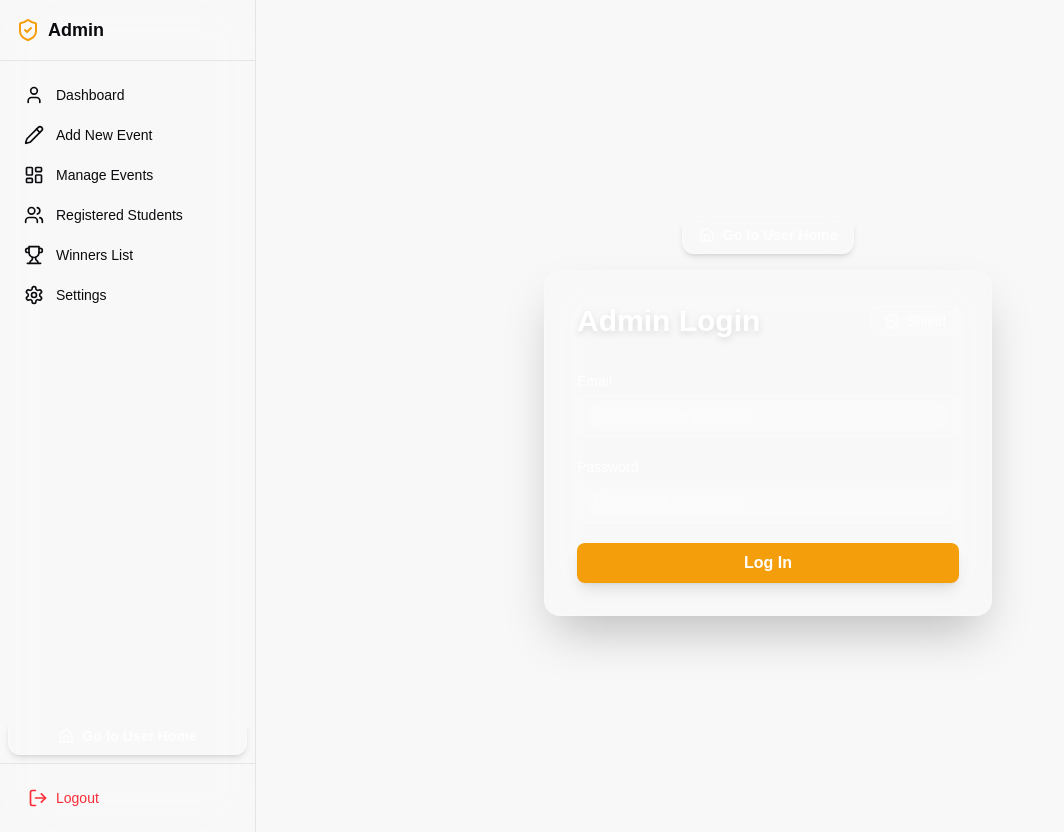
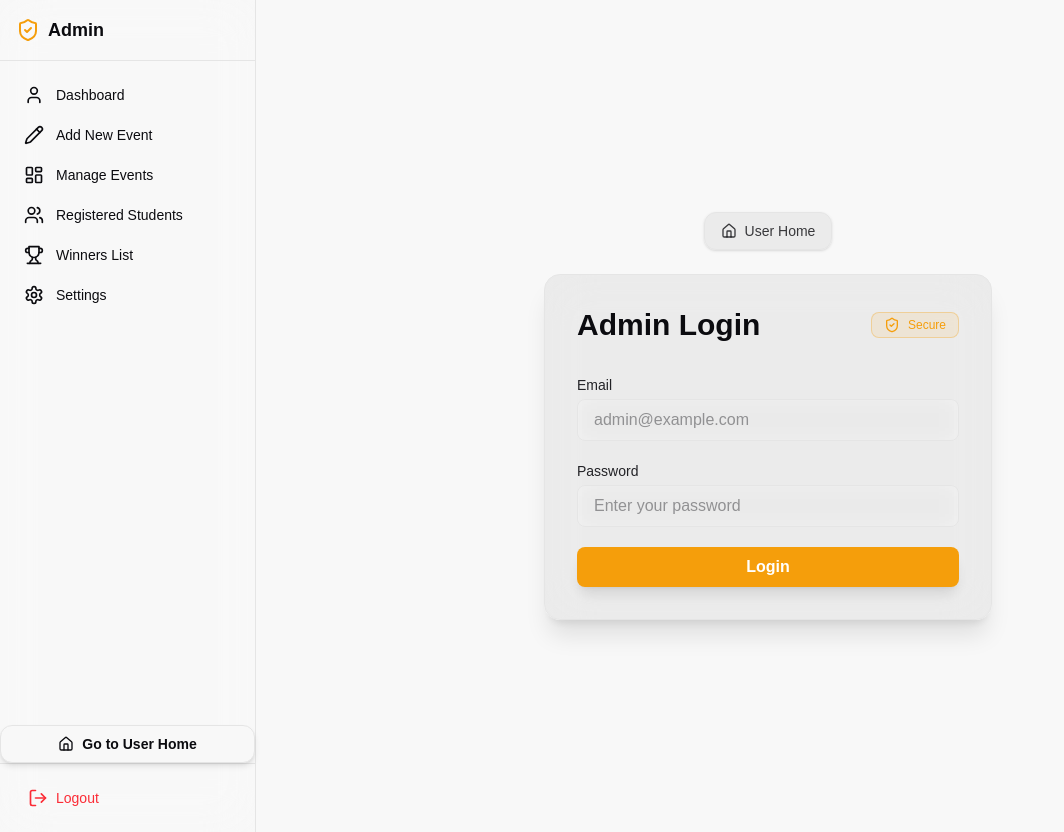
Before and after one commit to nileshkumaryadav1/techfest, a Next.js app: page /admin/login in a window 1280 px wide. Shown: the whole page, without its empty margins (0-1064 px from the left). Built offline with nearby package versions, Linux system fonts and the light colour scheme.

Commit message:
ui modification minor 3

```diff
--- a/app/(route)/admin/(auth)/login/page.js
+++ b/app/(route)/admin/(auth)/login/page.js
@@ -10,6 +10,7 @@ export default function AdminLoginPage() {
   const [password, setPassword] = useState("");
   const [error, setError] = useState("");
   const router = useRouter();
+  const [loading, setLoading] = useState(false);
 
   // ✅ Redirect if already logged in
   useEffect(() => {
@@ -20,6 +21,8 @@ export default function AdminLoginPage() {
 
   const handleLogin = async (e) => {
     e.preventDefault();
+    setLoading(true);
+    setError("");
 
     try {
       const res = await fetch("/api/admin/login", {
@@ -32,6 +35,7 @@ export default function AdminLoginPage() {
 
       if (!res.ok) {
         setError(data.error || "Login failed");
+        setLoading(false);
         return;
       }
 
@@ -39,32 +43,31 @@ export default function AdminLoginPage() {
       router.replace("/admin");
     } catch (err) {
       setError("Something went wrong. Please try again.");
+      setLoading(false);
     }
   };
 
   return (
-    <div className="md:min-h-screen p-10 flex-col space-y-4 flex items-center justify-center bg-[var(--background)] px-4">
+    <div className="md:min-h-screen flex flex-col items-center justify-center px-4 py-10 bg-[var(--background)] text-[var(--foreground)]">
+      {/* Back to Home */}
       <Link
-        // onClick={() => router.push("/")}
         href="/"
-        className="flex items-center justify-center gap-2 px-4 py-2 rounded-xl text-sm font-semibold text-white/80 hover:text-white bg-white/10 hover:bg-white/20 backdrop-blur-lg border border-white/20 shadow-md transition-all duration-200 active:scale-95 w-full sm:w-auto"
+        className="mb-6 flex items-center gap-2 px-4 py-2 rounded-xl text-sm font-medium bg-[var(--foreground)]/5 hover:bg-[var(--foreground)]/10 text-[var(--foreground)]/80 hover:text-[var(--foreground)] border border-[var(--border)] shadow transition-all active:scale-95"
       >
         <Home className="w-4 h-4" />
-        <span>Go to User Home</span>
+        <span>User Home</span>
       </Link>
 
-      <div className="w-full max-w-md rounded-2xl border border-white/20 bg-white/10 backdrop-blur-xl shadow-2xl p-8">
+      {/* Card */}
+      <div className="w-full max-w-md rounded-2xl border border-[var(--border)] bg-[var(--foreground)]/5 backdrop-blur-xl shadow-xl p-8">
         {/* Header */}
         <div className="flex items-center justify-between mb-8">
-          <h1 className="text-3xl font-bold text-white drop-shadow-md">
+          <h1 className="text-3xl font-bold text-[var(--foreground)]">
             Admin Login
           </h1>
-          <button
-            // onClick={() => router.push("/")}
-            className="flex items-center gap-2 px-3 py-1 rounded-lg text-sm font-medium text-white/80 hover:text-white bg-white/10 hover:bg-white/20 backdrop-blur-md border border-white/20 transition-all"
-          >
+          <button className="flex items-center gap-2 px-3 py-1 rounded-lg text-xs font-medium bg-[var(--accent)]/10 text-[var(--accent)] hover:bg-[var(--accent)]/20 border border-[var(--accent)]/30 transition">
             <ShieldCheck className="w-4 h-4" />
-            Shield
+            Secure
           </button>
         </div>
 
@@ -80,14 +83,14 @@ export default function AdminLoginPage() {
           <div>
             <label
               htmlFor="email"
-              className="block text-sm font-medium mb-1 text-white/90"
+              className="block text-sm font-medium mb-1 text-[var(--foreground)]/90"
             >
               Email
             </label>
             <input
               id="email"
               type="email"
-              className="w-full px-4 py-2 rounded-lg border border-white/20 bg-white/10 backdrop-blur-md text-white placeholder-white/40 focus:outline-none focus:ring-2 focus:ring-[var(--accent)] transition"
+              className="w-full px-4 py-2 rounded-lg border border-[var(--border)] bg-[var(--background)]/40 backdrop-blur-md text-[var(--foreground)] placeholder-[var(--foreground)]/40 focus:outline-none focus:ring-2 focus:ring-[var(--accent)] transition"
               value={email}
               onChange={(e) => setEmail(e.target.value)}
               required
@@ -98,14 +101,14 @@ export default function AdminLoginPage() {
           <div>
             <label
               htmlFor="password"
-              className="block text-sm font-medium mb-1 text-white/90"
+              className="block text-sm font-medium mb-1 text-[var(--foreground)]/90"
             >
               Password
             </label>
             <input
               id="password"
               type="password"
-              className="w-full px-4 py-2 rounded-lg border border-white/20 bg-white/10 backdrop-blur-md text-white placeholder-white/40 focus:outline-none focus:ring-2 focus:ring-[var(--accent)] transition"
+              className="w-full px-4 py-2 rounded-lg border border-[var(--border)] bg-[var(--background)]/40 backdrop-blur-md text-[var(--foreground)] placeholder-[var(--foreground)]/40 focus:outline-none focus:ring-2 focus:ring-[var(--accent)] transition"
               value={password}
               onChange={(e) => setPassword(e.target.value)}
               required
@@ -115,9 +118,9 @@ export default function AdminLoginPage() {
 
           <button
             type="submit"
-            className="w-full py-2 rounded-lg bg-[var(--accent)] hover:bg-[var(--highlight)] text-white font-semibold shadow-lg transition-transform transform hover:scale-[1.02] active:scale-95"
+            className="w-full py-2 rounded-lg bg-[var(--accent)] hover:bg-[var(--highlight)] text-white font-semibold shadow-lg transition-transform hover:scale-[1.02] active:scale-95"
           >
-            Log In
+            {loading ? "Logging in..." : "Login"}
           </button>
         </form>
       </div>
--- a/app/(route)/admin/layout.js
+++ b/app/(route)/admin/layout.js
@@ -4,6 +4,7 @@ import { useEffect, useState } from "react";
 import { useRouter, usePathname } from "next/navigation";
 import AdminSidebar from "@/components/AdminSidebar";
 import { Menu } from "lucide-react";
+import Link from "next/link";
 
 export default function AdminLayout({ children }) {
   const router = useRouter();
@@ -36,12 +37,17 @@ export default function AdminLayout({ children }) {
 
   const handleLogout = () => {
     try {
+      // Confirm logout
+      if (!confirm("Are you sure you want to logout?")) return;
+
       // Clear stored session/token
       localStorage.removeItem("admin");
 
+      // Clear adminUser state
+      setAdminUser(null);
+
       // Redirect to login with replace to prevent going back
       router.replace("/admin/login");
-
     } catch (error) {
       console.error("Logout failed:", error);
       alert("Logout failed. Please try again.");
@@ -85,12 +91,22 @@ export default function AdminLayout({ children }) {
             <Menu size={24} />
           </button>
           <h1 className="text-lg font-semibold">Admin Dashboard</h1>
-          <button
-            onClick={handleLogout}
-            className="text-red-500 text-sm hover:underline"
-          >
-            Logout
-          </button>
+          {/* Logout button */}
+          {!adminUser ? (
+            <Link
+              href="/admin/login"
+              className="text-sm border border-[var(--border)] rounded px-2 py-1"
+            >
+              Login
+            </Link>
+          ) : (
+            <button
+              onClick={handleLogout}
+              className="text-red-500 text-sm border border-[var(--border)] rounded px-2 py-1"
+            >
+              Logout
+            </button>
+          )}
         </header>
 
         {/* Page content */}
@@ -100,7 +116,7 @@ export default function AdminLayout({ children }) {
       {/* Mobile overlay */}
       {sidebarOpen && (
         <div
-          className="fixed inset-0 bg-black/40 backdrop-blur-sm z-30 md:hidden transition-opacity"
+          className="fixed inset-0 bg-[color:var(--background)] backdrop-blur-sm z-30 md:hidden transition-opacity"
           onClick={() => setSidebarOpen(false)}
           aria-hidden="true"
         />
--- a/app/(route)/admin/page.js
+++ b/app/(route)/admin/page.js
@@ -37,7 +37,7 @@ export default function AdminPage() {
         <Link
           // onClick={() => router.push("/")}
           href={"/"}
-          className="flex items-center justify-center gap-2 px-4 py-2 rounded-xl text-sm font-semibold text-white/80 hover:text-white bg-white/10 hover:bg-white/20 backdrop-blur-lg border border-white/20 shadow-md transition-all duration-200 active:scale-95 w-full sm:w-auto"
+          className="flex items-center justify-center gap-2 px-4 py-2 rounded-xl text-sm font-semibold text-[color:var(--foreground)] hover:text-white bg-[color:var(--background)] hover:bg-[var(--accent)] backdrop-blur-lg border border-[color:var(--border)] shadow-md transition-all duration-200 active:scale-95 w-full sm:w-auto"
         >
           <Home className="w-4 h-4" />
           <span>Go to User Home</span>
--- a/components/AdminSidebar.js
+++ b/components/AdminSidebar.js
@@ -87,10 +87,10 @@ export default function AdminSidebar({
       <Link
         // onClick={() => router.push("/")}
         href="/"
-        className="flex items-center justify-center gap-2 px-4 py-2 rounded-xl text-sm font-semibold text-white/80 hover:text-white bg-white/10 hover:bg-white/20 backdrop-blur-lg border border-white/20 shadow-md transition-all duration-200 active:scale-95 w-auto m-2"
+        className="flex items-center justify-center gap-2 px-4 py-2 rounded-xl text-sm font-semibold text-[color:var(--foreground)] hover:text-white bg-[color:var(--background)] hover:bg-[var(--accent)] backdrop-blur-lg border border-[color:var(--border)] shadow-md transition-all duration-200 active:scale-95 w-full sm:w-auto"
       >
         <Home className="w-4 h-4" />
-        <span>Go to User Home</span>
+        <span className="">Go to User Home</span>
       </Link>
 
       {/* Footer / Profile */}
```
Also changed, not shown: app/(route)/(techfest)/hof/page.js (+41 -28 lines).
